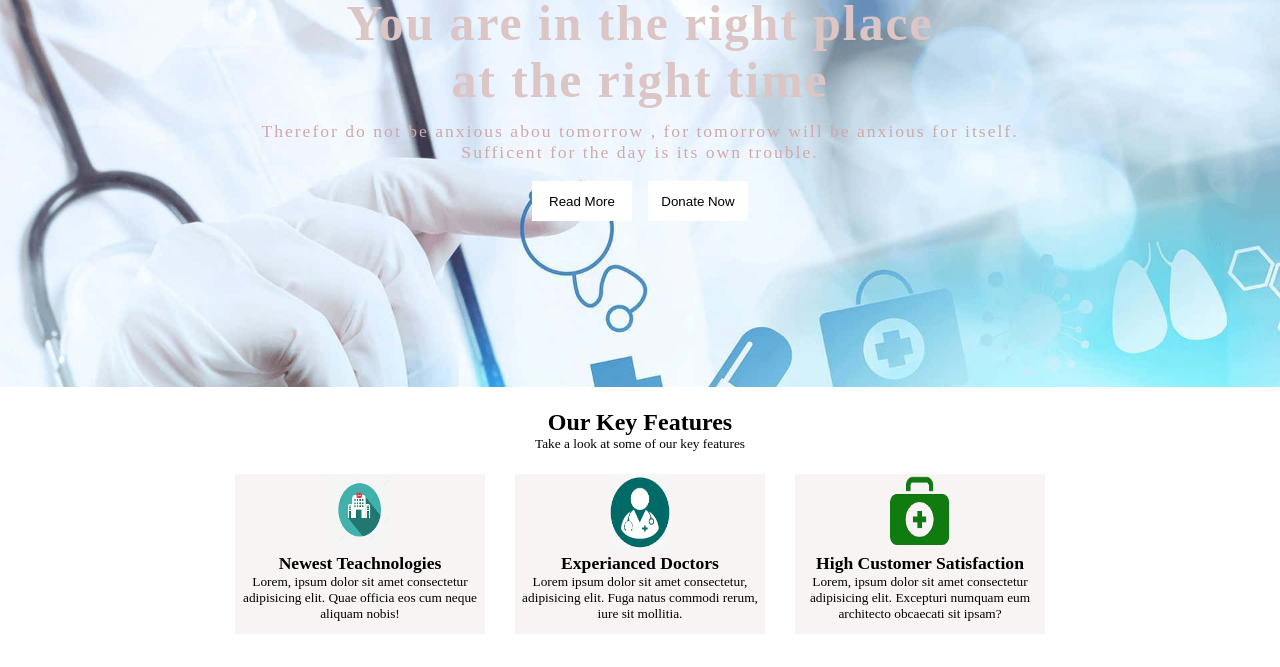
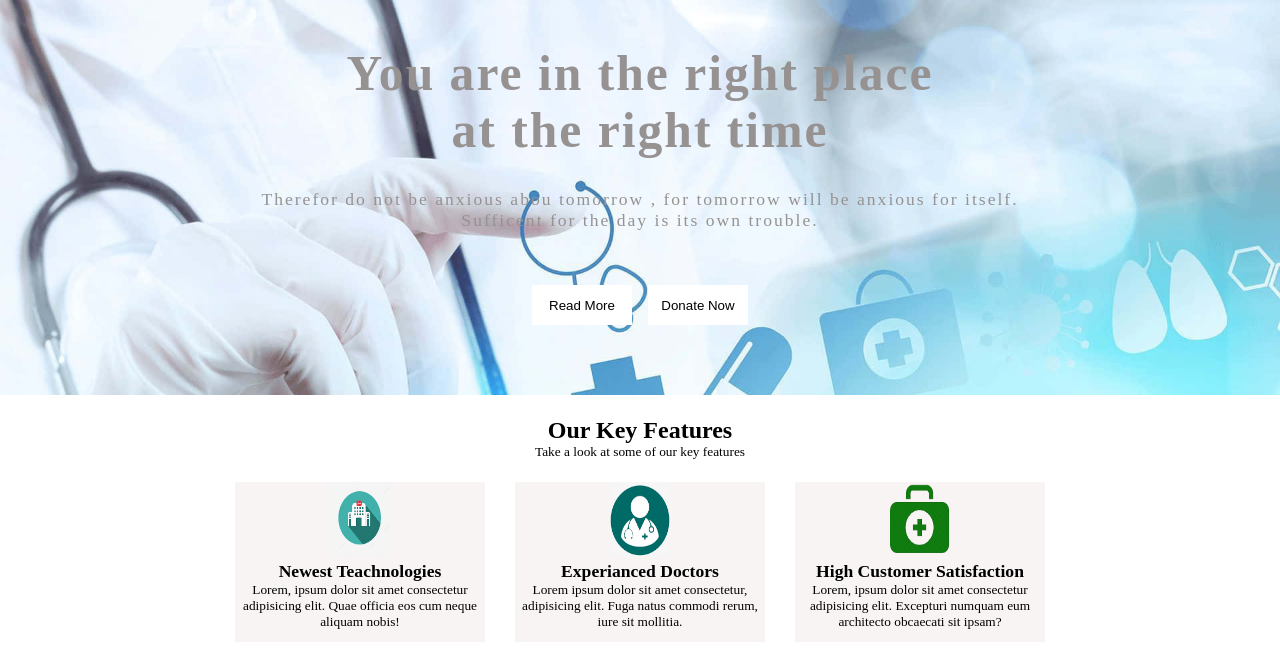
Before and after one commit to WaleedAhmed1801/First-Website-With-Responsive, a plain HTML site: page index.html in a window 1280 px wide. Shown: the part 65-732 px from the top of the page. Drawn offline with Linux system fonts and the light colour scheme.

Commit message:
some changes

```diff
--- a/index.html
+++ b/index.html
@@ -32,8 +32,8 @@
 
     <section class="mainsection">
         <div class="abc">
-          <h1>You are in the right place <br> at the right time</h1>
-          <p>Therefor do not be anxious abou tomorrow , for tomorrow will be anxious for itself. <br> Sufficent for the day is its own trouble.</p>
+          <h1>You are in the right place <br> at the right time</h1><br>
+          <p>Therefor do not be anxious abou tomorrow , for tomorrow will be anxious for itself. <br> Sufficent for the day is its own trouble.</p><br><br>
           <button class="btn2">Read More</button>
           <button class="btn2">Donate Now</button>
         </div>
--- a/style.css
+++ b/style.css
@@ -41,22 +41,25 @@ header nav .btn1{
 
 .mainsection{
     width: 100vw;
-    height: 49vh;
+    height:50vh;
     background-image: url(./medical-background.jpg);
     background-repeat: no-repeat;
     background-size: cover;
     text-align: center;
 }
+.abc{
+    padding: 50px;
+}
 .mainsection h1{
     font-size: 3.1rem;
-    color: rgb(220, 197, 197);
+    color: rgb(151, 146, 146);
     letter-spacing: 2px;
 
 }
 .mainsection p{
     font-size: 1.1rem;
     margin: 12px;
-    color: rgb(208, 169, 169);
+    color: rgb(151, 146, 146);
     letter-spacing: 2px;
 }
 .mainsection .btn2{
```
